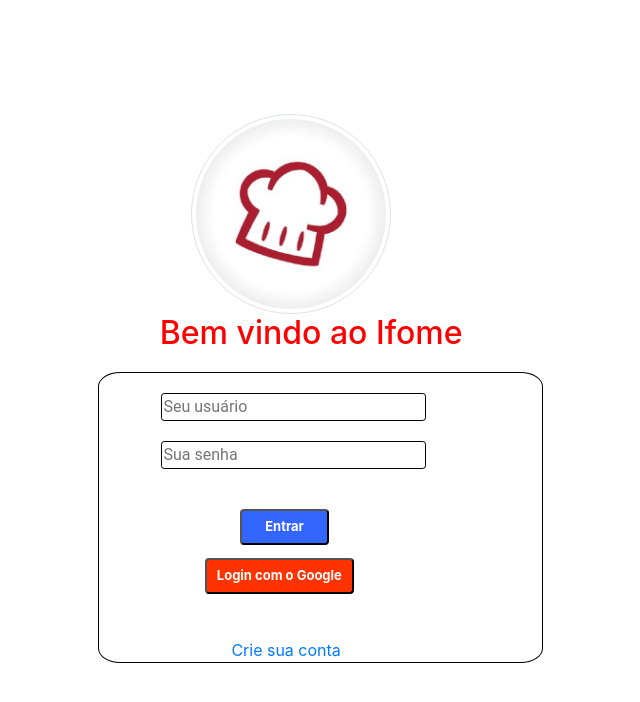
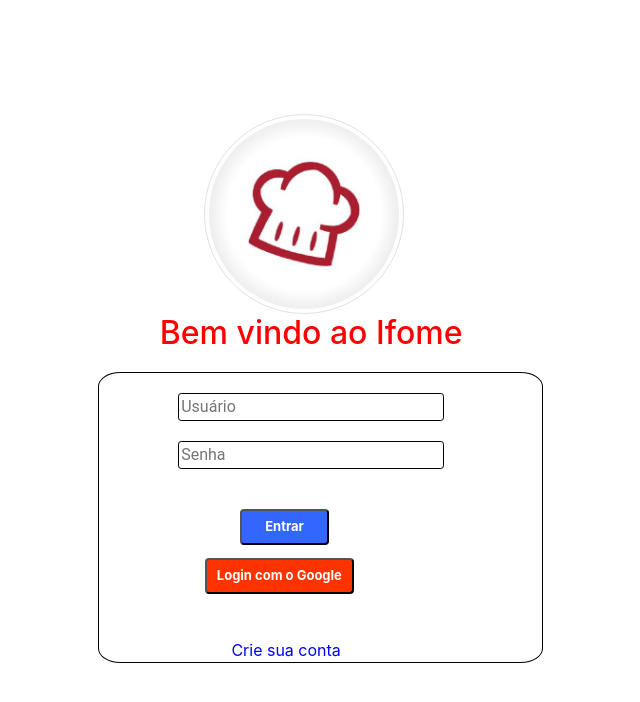
Before and after one commit to App-FoodRecipes/Front-end, a React (Create React App) app: page / in a window 1280 px wide. Shown: the top 702 px of the page, without its empty margins (320-960 px from the left). Built offline with nearby package versions, Linux system fonts and the light colour scheme.

Commit message:
Versão final css

```diff
--- a/src/pages/Logon/index.js
+++ b/src/pages/Logon/index.js
@@ -18,8 +18,8 @@ export default function Logon(){
                 <h2>Bem vindo ao Ifome</h2>
             </div>
             <form className="box" height="200px" width="200px">
-            <input id="name" placeholder="Seu usuário"/>
-            <input id="name" type="password" placeholder="Sua senha"/>
+            <input id="name" placeholder="Usuário"/>
+            <input id="name" type="password" placeholder="Senha"/>
             <div>
             <button className="buttonentrar" type="submit"> Entrar </button>
             <br/>
--- a/src/pages/Logon/styles.css
+++ b/src/pages/Logon/styles.css
@@ -4,12 +4,12 @@ h2{
 }
 
 .logoprincipal{
-    margin-left: 21%;
+    margin-left: 24%;
 }
 
 input {
     margin-top: 20px;
-    margin-left: 14%;
+    margin-left: 18%;
     font-family: 'Roboto', sans-serif;
     color: #333;
     font-size: 1.0rem;
@@ -49,6 +49,7 @@ input {
 
 a {
     margin-left: 30%;
+    color:  #0000ff;
 }
 
 form {
```
